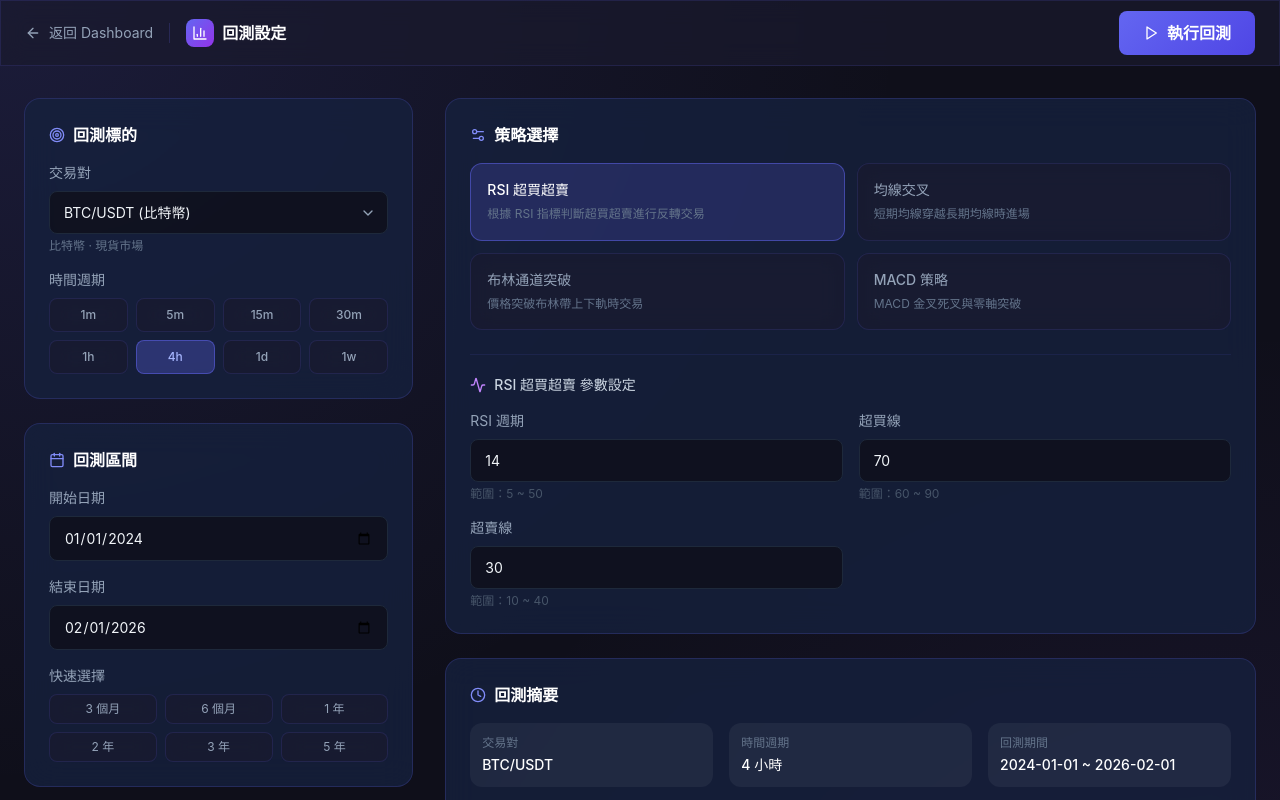
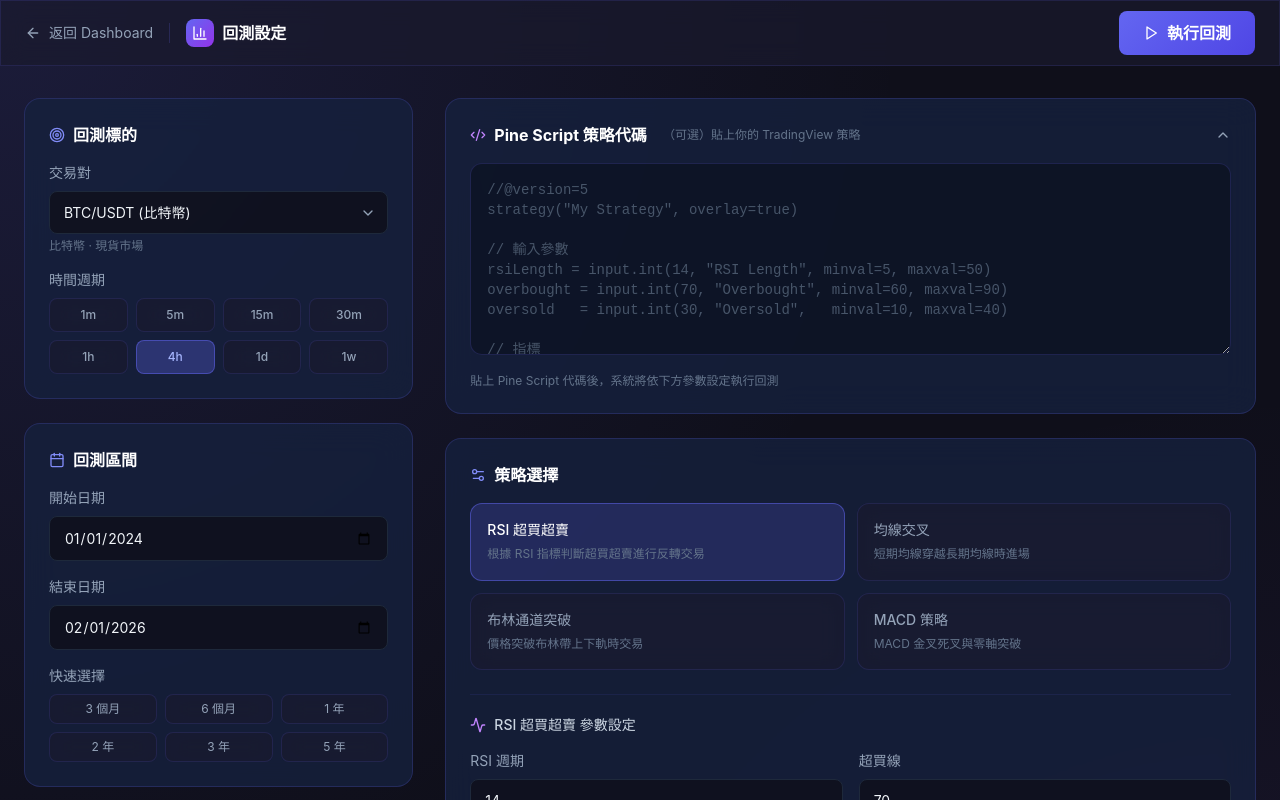
Before and after one commit to nasamaxsai/backtestnow, a Next.js app: page /dashboard/backtest in a window 1280 px wide. Shown: the top 800 px of the page. Built offline with nearby package versions, Linux system fonts and the light colour scheme.

Commit message:
feat: add Pine Script input, fix backtest API auth error

```diff
--- a/src/app/dashboard/backtest/backtest-page.tsx
+++ b/src/app/dashboard/backtest/backtest-page.tsx
@@ -5,7 +5,7 @@ import { useSearchParams } from "next/navigation";
 import {
   BarChart3, ArrowLeft, Play, Settings2, Clock, Calendar,
   TrendingUp, ChevronDown, AlertCircle, CheckCircle2, Loader2,
-  Target, DollarSign, Percent, Activity
+  Target, DollarSign, Percent, Activity, Code2, ChevronUp
 } from "lucide-react";
 
 const SYMBOLS = [
@@ -97,6 +97,7 @@ type BacktestResult = {
 function BacktestPageInner() {
   const searchParams = useSearchParams();
   const urlSymbol = searchParams.get("symbol");
+
   const defaultSymbol = urlSymbol
     ? SYMBOLS.find((s) => s.label === urlSymbol)?.value ?? "BTCUSDT"
     : "BTCUSDT";
@@ -109,6 +110,8 @@ function BacktestPageInner() {
   const [commission, setCommission] = useState(0.1);
   const [selectedStrategy, setSelectedStrategy] = useState(STRATEGY_TEMPLATES[0]);
   const [paramValues, setParamValues] = useState<Record<string, number | string>>({});
+  const [pineScript, setPineScript] = useState("");
+  const [pineScriptOpen, setPineScriptOpen] = useState(true);
   const [running, setRunning] = useState(false);
   const [result, setResult] = useState<BacktestResult | null>(null);
   const [error, setError] = useState("");
@@ -144,6 +147,7 @@ function BacktestPageInner() {
           initialCapital, commission,
           strategy: selectedStrategy.id,
           params: paramValues,
+          pineScript: pineScript || undefined,
         }),
       });
 
@@ -303,6 +307,62 @@ function BacktestPageInner() {
 
           {/* Right: Strategy + Results */}
           <div className="lg:col-span-2 space-y-6">
+
+            {/* Pine Script Input */}
+            <div className="glass-card p-6">
+              <button
+                onClick={() => setPineScriptOpen((o) => !o)}
+                className="w-full flex items-center justify-between mb-0"
+              >
+                <h2 className="text-white font-bold flex items-center gap-2">
+                  <Code2 className="w-4 h-4 text-purple-400" /> Pine Script 策略代碼
+                  <span className="text-xs font-normal text-slate-500 ml-2">（可選）貼上你的 TradingView 策略</span>
+                </h2>
+                {pineScriptOpen
+                  ? <ChevronUp className="w-4 h-4 text-slate-400" />
+                  : <ChevronDown className="w-4 h-4 text-slate-400" />}
+              </button>
+
+              {pineScriptOpen && (
+                <div className="mt-4 space-y-3">
+                  <textarea
+                    value={pineScript}
+                    onChange={(e) => setPineScript(e.target.value)}
+                    placeholder={`//@version=5
+strategy("My Strategy", overlay=true)
+
+// 輸入參數
+rsiLength = input.int(14, "RSI Length", minval=5, maxval=50)
+overbought = input.int(70, "Overbought", minval=60, maxval=90)
+oversold   = input.int(30, "Oversold",   minval=10, maxval=40)
+
+// 指標
+rsi = ta.rsi(close, rsiLength)
+
+// 進出場
+if rsi < oversold
+    strategy.entry("Long", strategy.long)
+if rsi > overbought
+    strategy.close("Long")`}
+                    className="w-full h-48 bg-black/30 border border-indigo-500/20 rounded-xl p-4 text-sm font-mono text-slate-300 placeholder-slate-600 resize-y focus:outline-none focus:border-indigo-500/50 focus:ring-1 focus:ring-indigo-500/30 transition-all"
+                    spellCheck={false}
+                  />
+                  <div className="flex items-center justify-between">
+                    <p className="text-slate-500 text-xs">
+                      貼上 Pine Script 代碼後，系統將依下方參數設定執行回測
+                    </p>
+                    {pineScript && (
+                      <button
+                        onClick={() => setPineScript("")}
+                        className="text-xs text-slate-500 hover:text-red-400 transition-colors"
+                      >
+                        清除
+                      </button>
+                    )}
+                  </div>
+                </div>
+              )}
+            </div>
 
             {/* Strategy Selection */}
             <div className="glass-card p-6">
```
